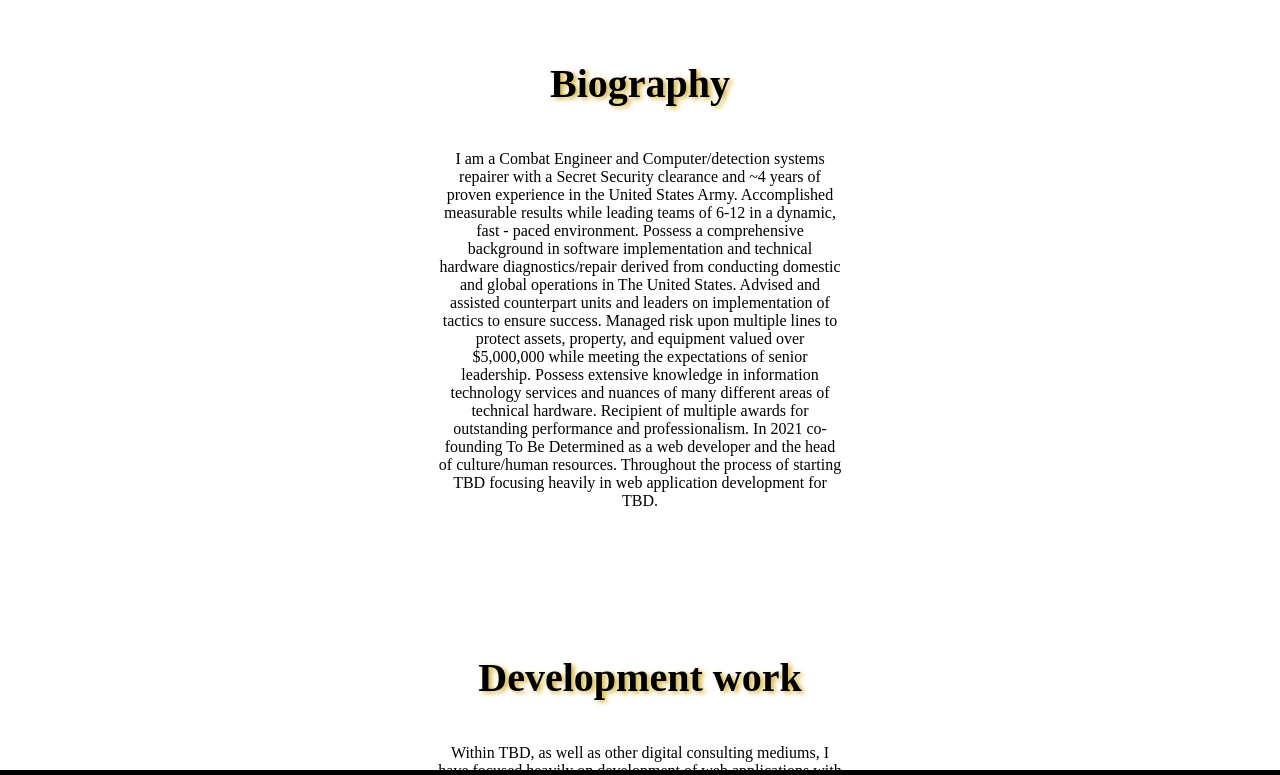
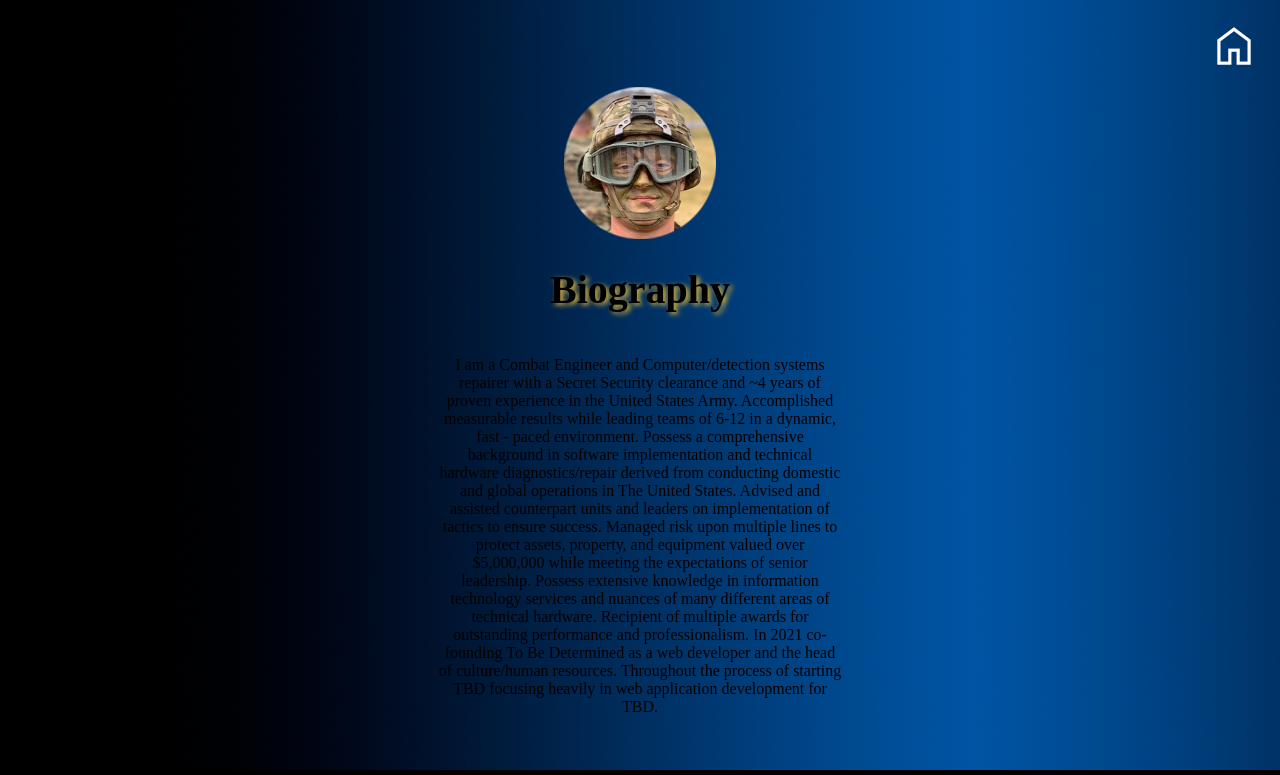
Before and after one commit to Titsworthmorgan/PortfolioWebsite, a Next.js app: page /about in a window 1280 px wide. Shown: the top 775 px of the page. Built offline with nearby package versions, Linux system fonts and the light colour scheme.

Commit message:
back to normal

```diff
--- a/Components/CenterButtons/CenterButton.js
+++ b/Components/CenterButtons/CenterButton.js
@@ -72,13 +72,13 @@ export default function CenterButton(){
                     <h2>Projects</h2>
                 </div>
                 <animated.div style={{...arrowHorSpring}}>
-                    <image src={sideways} alt={"alt Image"} height={48} width={48}/>
+                    <Image src={sideways} alt={"alt Image"} height={48} width={48}/>
                 </animated.div>
             </div>
             <div className={styles.buttonDiv}>
                 <h2 onMouseOver={handleArrowDown} onMouseLeave={handleArrowDownOut}>Contact</h2>
                 <animated.div style={{...arrowVerSpring}}>
-                    <image src={downwards} alt={"alt Image"} height={48} width={48}/>
+                    <Image src={downwards} alt={"alt Image"} height={48} width={48}/>
                 </animated.div>
             </div>
             <div className={styles.buttonDiv}>
@@ -86,7 +86,7 @@ export default function CenterButton(){
                     <h2>About</h2>
                 </div>
                 <animated.div style={{...arrowHor2Spring}}>
-                    <image src={sideways} alt={"alt Image"} height={48} width={48}/>
+                    <Image src={sideways} alt={"alt Image"} height={48} width={48}/>
                 </animated.div>
             </div>
         </>
--- a/pages/about.js
+++ b/pages/about.js
@@ -22,10 +22,10 @@ export default function About(){
         </Head>
         <div className={styles.main}>
             <div onClick={() => {router.push('/')}} className={styles.homeButton}>
-                <image src={HomePicture} alt={"Home button"} height={50} width={50}/>
+                <Image src={HomePicture} alt={"Home button"} height={50} width={50}/>
             </div>
             <div className={styles.bodyContent}>
-                <image
+                <Image
                     className={styles.portImage}
                     src={picture}
                     alt={'A portfolio image'}
@@ -45,7 +45,7 @@ export default function About(){
                     <p>Working with the US Army I have managed several teams of people ranging in size from 6 to 12 individuals. Charged with the oversight of those individuals general welfare and leading the professional development within their given roles. Supervising and ensuring thorough maintenance and complete operational readiness of necessary technical equipment. Managing cohesion between various sections to ensure overall operations are conducted safely and effectively.</p>
                 </div>
             </div>
-                <image
+                <Image
                     className={styles.backgroundImage}
                     style={{position: 'fixed', top: '0', left: '0', zIndex: '-1'}}
                     src={background}
--- a/pages/index.js
+++ b/pages/index.js
@@ -31,7 +31,7 @@ export default function Home() {
             <CenterButton />
           </div>
         </div>
-        <image
+        <Image
           className={styles.backgroundImage}
           style={{position: 'fixed', top: '0', left: '0', zIndex: '-1'}}
           src={backround}
--- a/pages/projects.js
+++ b/pages/projects.js
@@ -17,9 +17,9 @@ export default function Projects() {
         </Head>
         <div className={styles.main}>
             <Link href={"/"} className={styles.homeButton}>
-                <image src={HomePicture} alt={"Home button"} height={50} width={50}/>
+                <Image src={HomePicture} alt={"Home button"} height={50} width={50}/>
             </Link>
-            <image
+            <Image
                 className={styles.backgroundImage}
                 style={{position: 'fixed', top: '0', left: '0', zIndex: '-1'}}
                 src={background}
```
